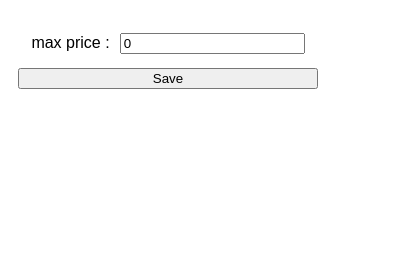
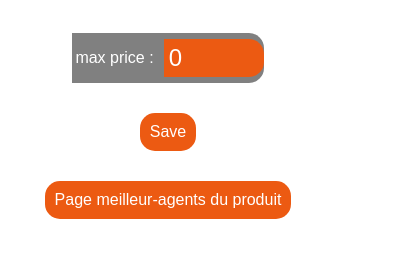
Before and after one commit to luzogue970/lbc-real-estate-js-extension, a browser extension: page src/html/popup.html in a window 400 px wide. Drawn offline with Linux system fonts and the light colour scheme.

Commit message:
lbc-real-estate-v3 : edit of UX-UI and add change of meilleur-agent feature

```diff
--- a/src/html/popup.html
+++ b/src/html/popup.html
@@ -6,13 +6,14 @@
 <body>
 <div class="extension-container">
     <div class="price-editor">
-        <p>max price : </p>
+        <p>max price :</p>
         <label>
-            <input type="number" id="maxPrice"/>
+            <input type="number" id="maxPrice" value=""/>
         </label>
     </div>
     <div id="status"></div>
     <button id="save">Save</button>
+    <a href="#" target="_blank" id="bestAgentLink">Page meilleur-agents du produit</a>
 </div>
 <script src="../js/popup.js"></script>
 </body>
--- a/src/html/style.css
+++ b/src/html/style.css
@@ -6,14 +6,57 @@ body {
     flex-direction: column;
     padding: 10px;
     width: 300px;
-
+    align-items: center;
 }
 .price-editor{
     display: flex;
     flex-direction: row;
     justify-content: center;
     align-items: center;
+    background-color: grey;
+    border-radius: 0 15px 15px 0;
+    text-align: center;
+    margin: 15px;
 }
 .price-editor p {
     margin-right: 10px;
+    padding-left: 3px;
+    text-align: center;
+    color: white;
 }
+
+input[type=number]::-webkit-inner-spin-button,
+input[type=number]::-webkit-outer-spin-button {
+    -webkit-appearance: none;
+    margin: 0;
+}
+
+input[type=number] {
+    -moz-appearance: textfield;
+}
+
+#maxPrice {
+    border-radius: 0 15px 15px 0;
+    border: none;
+    font-size: 1.5rem;
+    background-color: #EC5A12;
+    padding: 5px;
+    color: white;
+    width: 100px;
+    outline: none;
+}
+button, a {
+    border: none;
+    border-radius: 15px;
+    padding: 10px;
+    cursor: pointer;
+    margin: 15px;
+    background-color: #EC5A12;
+    color: white;
+    transition: ease-in 0.1s;
+    text-decoration: none;
+    font-size: 1rem;
+}
+button:hover, a:hover {
+    background-color: rgba(236, 90, 18, 0.75);
+}
--- a/src/js/popup.js
+++ b/src/js/popup.js
@@ -15,12 +15,26 @@ const saveOptions = () => {
 
 const restoreOptions = () => {
     chrome.storage.sync.get(
-        { maxPrice: 0 },
+        { maxPrice: 0, currentLink: '' },
         (items) => {
             document.getElementById('maxPrice').value = items.maxPrice;
+            if (items.currentLink) {
+                document.getElementById('bestAgentLink').href = items.currentLink;
+            }
         }
     );
 };
 
-document.addEventListener('DOMContentLoaded', restoreOptions);
+document.addEventListener('DOMContentLoaded', () => {
+    restoreOptions();
+    console.log("link well saved")
+    chrome.storage.onChanged.addListener((changes, namespace) => {
+        if (namespace === 'sync' && changes.currentLink) {
+            document.getElementById('bestAgentLink').href = changes.currentLink.newValue;
+        }
+    });
+});
+
+
+// document.addEventListener('DOMContentLoaded', restoreOptions);
 document.getElementById('save').addEventListener('click', saveOptions);
```
Also changed, not shown: src/js/content.js (+4 -3 lines), manifest.json.
